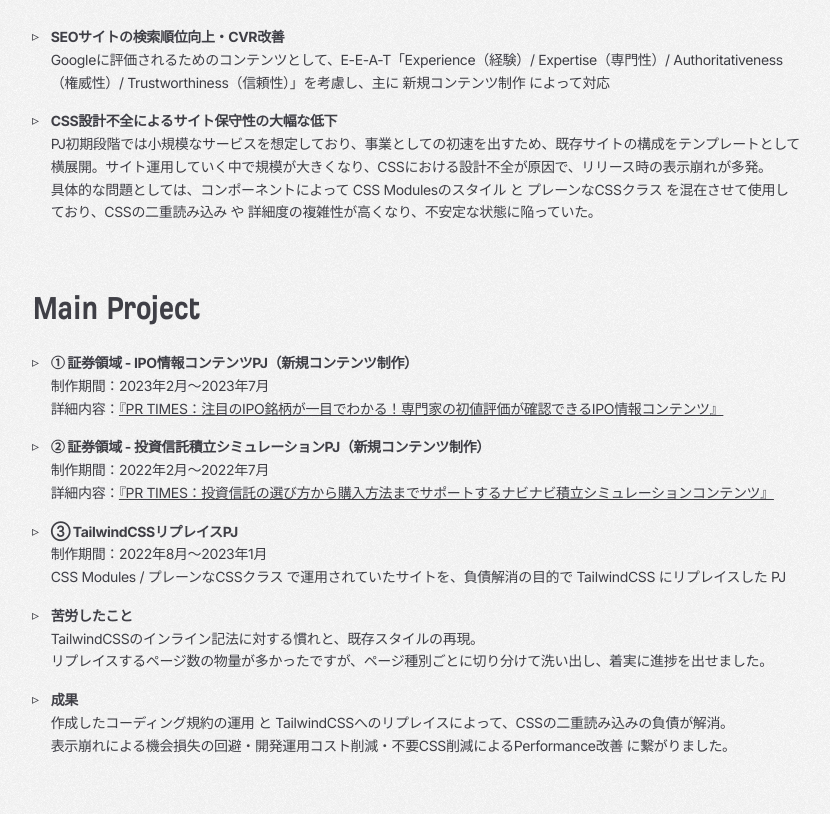
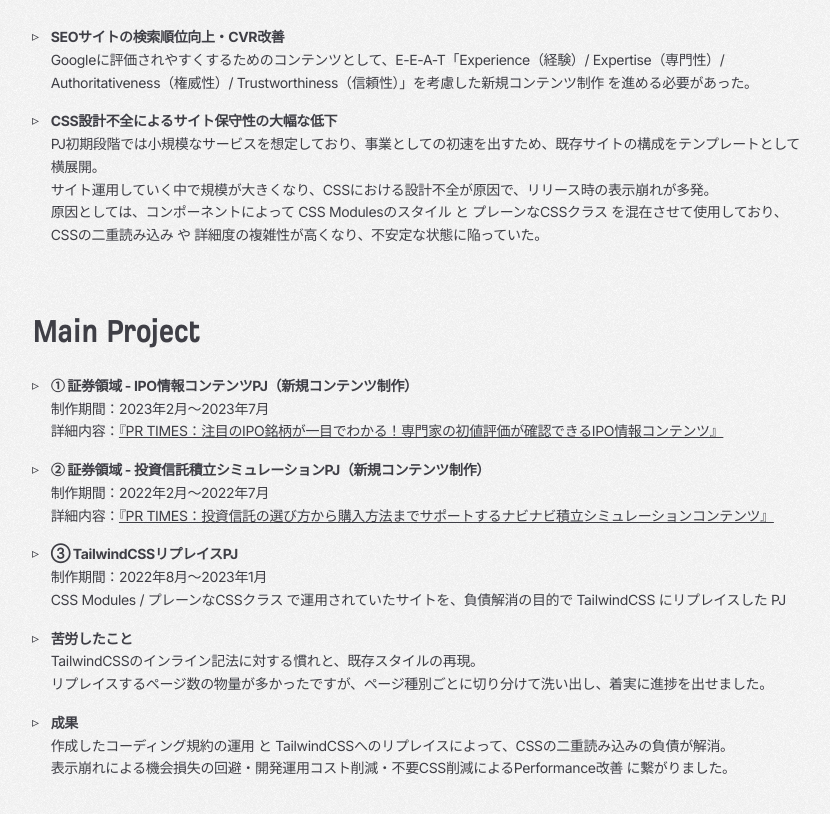
Before and after one commit to masaki632d/new-portfolio-app, a Next.js app: page /projects/edesu in a window 1280 px wide. Shown: the part 1256-2070 px from the top of the page, without its empty margins (224-1054 px from the left). Built offline with nearby package versions, Linux system fonts and the light colour scheme.

Commit message:
fix: edesu text data

```diff
--- a/src/app/projects/[project]/constants/data.ts
+++ b/src/app/projects/[project]/constants/data.ts
@@ -24,8 +24,8 @@ export const projectsData = [
       'Figma / Photoshop / Illustrator',
     ],
     problemText: [
-      '<b>SEOサイトの検索順位向上・CVR改善</b><br>Googleに評価されるためのコンテンツとして、E-E-A-T「Experience（経験）/ Expertise（専門性）/ Authoritativeness（権威性）/ Trustworthiness（信頼性）」を考慮し、主に 新規コンテンツ制作 によって対応',
-      '<b>CSS設計不全によるサイト保守性の大幅な低下</b><br>PJ初期段階では小規模なサービスを想定しており、事業としての初速を出すため、既存サイトの構成をテンプレートとして横展開。サイト運用していく中で規模が大きくなり、CSSにおける設計不全が原因で、リリース時の表示崩れが多発。<br>具体的な問題としては、コンポーネントによって CSS Modulesのスタイル と プレーンなCSSクラス を混在させて使用しており、CSSの二重読み込み や 詳細度の複雑性が高くなり、不安定な状態に陥っていた。',
+      '<b>SEOサイトの検索順位向上・CVR改善</b><br>Googleに評価されやすくするためのコンテンツとして、E-E-A-T「Experience（経験）/ Expertise（専門性）/ Authoritativeness（権威性）/ Trustworthiness（信頼性）」を考慮した新規コンテンツ制作 を進める必要があった。',
+      '<b>CSS設計不全によるサイト保守性の大幅な低下</b><br>PJ初期段階では小規模なサービスを想定しており、事業としての初速を出すため、既存サイトの構成をテンプレートとして横展開。<br>サイト運用していく中で規模が大きくなり、CSSにおける設計不全が原因で、リリース時の表示崩れが多発。<br>原因としては、コンポーネントによって CSS Modulesのスタイル と プレーンなCSSクラス を混在させて使用しており、CSSの二重読み込み や 詳細度の複雑性が高くなり、不安定な状態に陥っていた。',
     ],
     mainProjectText: [
       '<b>① 証券領域 - IPO情報コンテンツPJ（新規コンテンツ制作）</b><br>制作期間：2023年2月〜2023年7月<br>詳細内容：<a className="underline" href="https://prtimes.jp/main/html/rd/p/000002325.000001348.html" target="_blank" rel="noopener noreferrer">『PR TIMES：注目のIPO銘柄が一目でわかる！専門家の初値評価が確認できるIPO情報コンテンツ』</a>',
```
